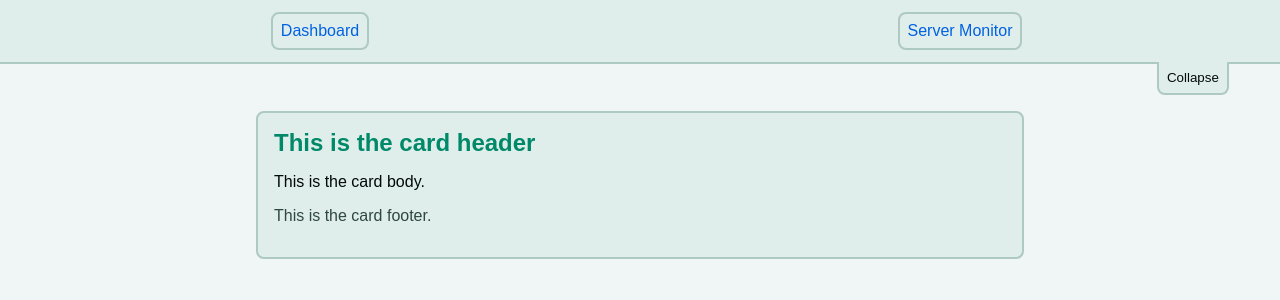
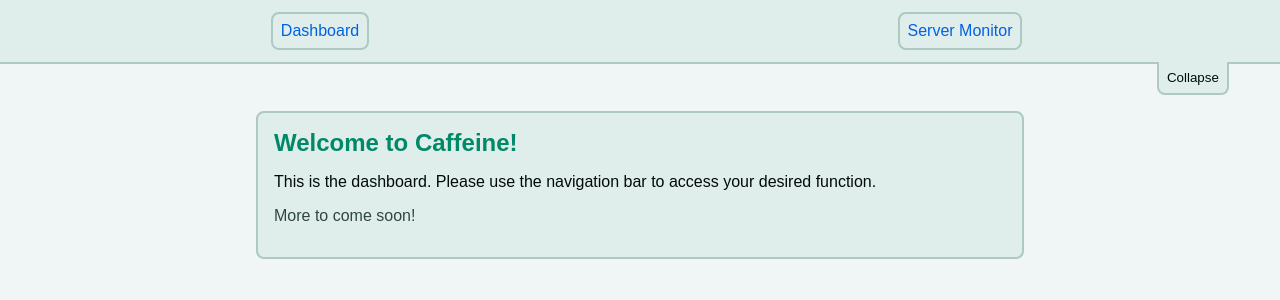
Before and after one commit to jmw-stanborough/caffeine, a SvelteKit app: page / in a window 1280 px wide. Shown: the top 300 px of the page. Built offline with nearby package versions, Linux system fonts and the light colour scheme.

Commit message:
Add introductory message to dashboard

```diff
--- a/src/routes/+page.svelte
+++ b/src/routes/+page.svelte
@@ -4,9 +4,9 @@
 
 <section class="cards">
   <div class="card">
-    <h1 class="card-header">This is the card header</h1>
-    <p class="card-body">This is the card body.</p>
-    <p class="card-footer">This is the card footer.</p>
+    <h1 class="card-header">Welcome to Caffeine!</h1>
+    <p class="card-body">This is the dashboard. Please use the navigation bar to access your desired function.</p>
+    <p class="card-footer">More to come soon!</p>
   </div>
 </section>
 
```
